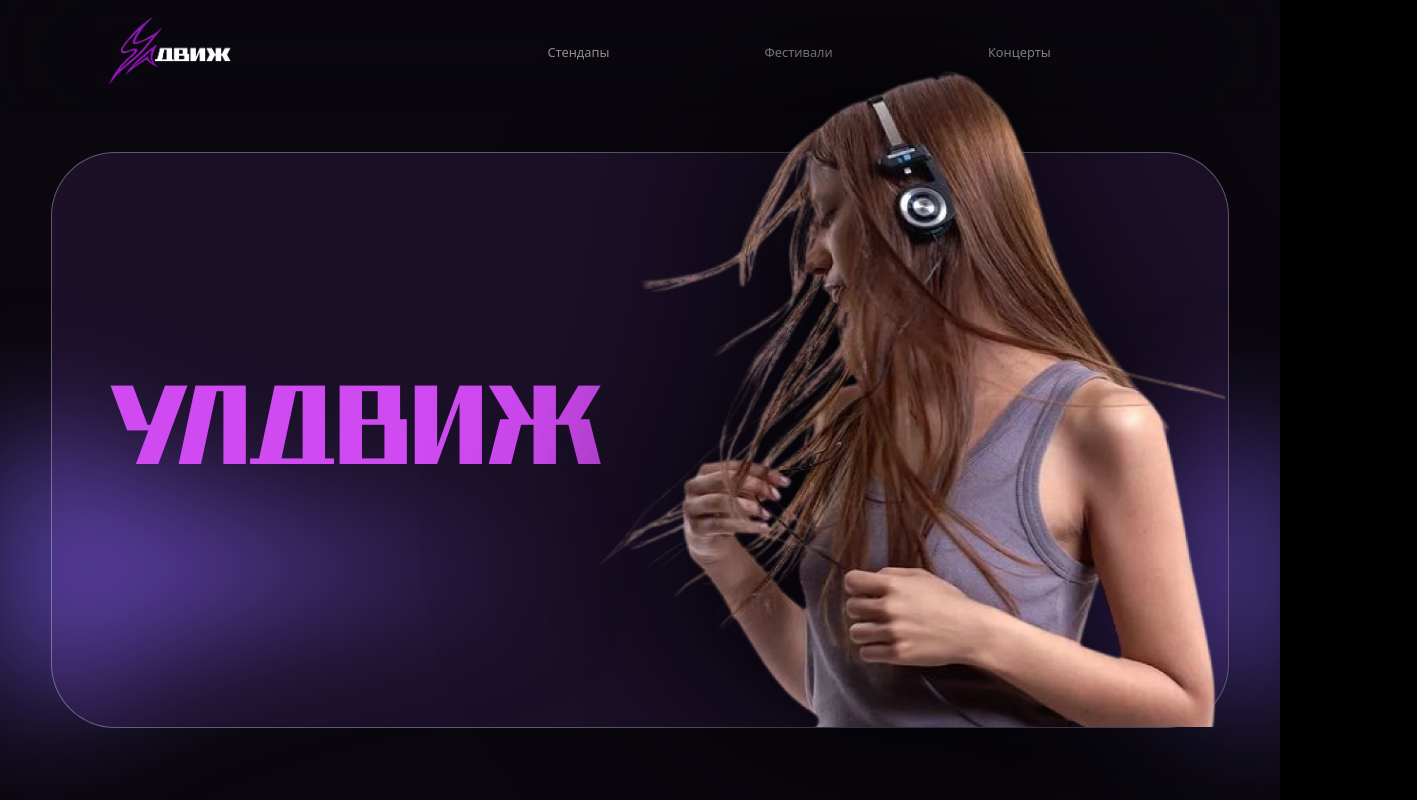
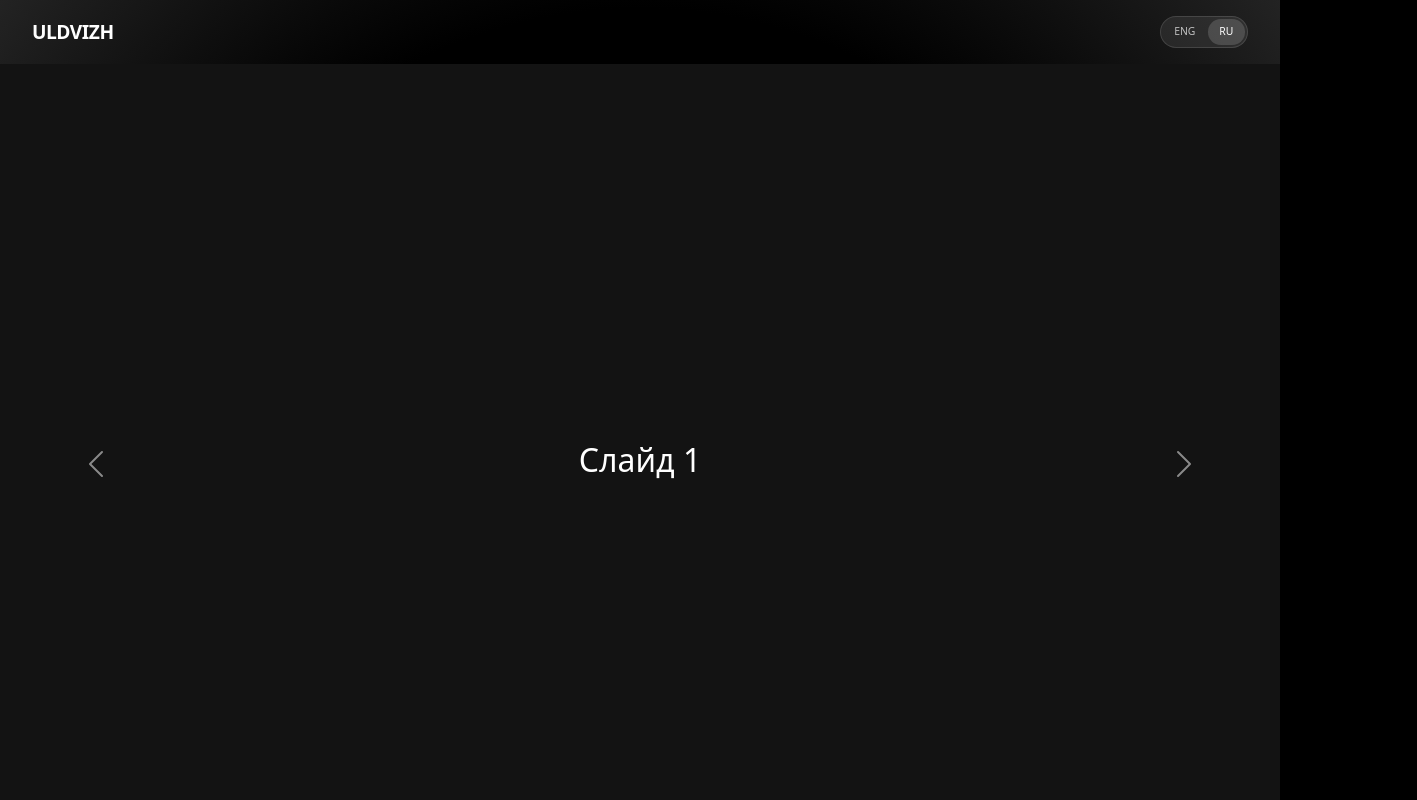
Before and after one commit to Uldvizh/frontend, a React (Vite) app: page / in a window 1280 px wide. Shown: the top 800 px of the page, 1417 px wide, since content can reach past the window. Built offline with nearby package versions, Linux system fonts and the light colour scheme.

Commit message:
Изменения шапки и главной

```diff
--- a/package.json
+++ b/package.json
@@ -13,6 +13,7 @@
     "bootstrap": "^5.3.8",
     "framer-motion": "^14.1.0",
     "react": "^19.2.8",
+    "react-bootstrap": "^2.10.10",
     "react-dom": "^19.2.8",
     "react-router-dom": "^7.18.4"
   },
--- a/src/components/Header/Header.css
+++ b/src/components/Header/Header.css
@@ -1,30 +1,314 @@
-.navbar{
+@font-face {
+  font-family: 'Sclate';
+  src: url('./fonts/Sclate.ttf') format('truetype');
+  font-weight: normal;
+  font-style: normal;
+}
 
-    border-radius: 1rem;
+* {
+  margin: 0;
+  padding: 0;
+}
+
+:root {
+  --accent-bg: rgb(36, 1, 61);
+  background-color: black;
+}
+
+body {
+  width: 100vw;
+  height: 100%;
+  padding-top: 8cqh;
+  background: radial-gradient(black 70%,rgb(35, 35, 35));
+}
+
+.bg-color {
+  background-color: var(--accent-bg);
+}
+
+.main {
+  height: 100svh;
   width: 100%;
-    backdrop-filter: blur(70px);
+  background-color: #0A070E;
 }
-.logoHeader{
-    height: 10cqh;
+
+#main1 {
+  overflow: hidden;
+  width: 100%;
 }
-ul{
+
+.background-canvas {
+  width: 100vw;
+  height: 100svh;
+  display: flex;
+  justify-content: center;
+  align-items: center;
+  flex-wrap: nowrap;
+  overflow: hidden;
+}
+
+.background-canvas svg {
+  width: 1421;
+  height: 779;
+  angle: 0 deg;
+  opacity: 1;
+  top: 31.4cqh;
+}
+
+.mainBarCanvas {
+  position: absolute;
+  width: 92cqw;
+  height: 72cqh;
+  top: 19cqh;
+  border-radius: 8cqh;
+  display: flex;
+  justify-content: center;
+  align-items: center;
+  backdrop-filter: blur(4cqh) saturate(-180%);
+  -webkit-backdrop-filter: blur(20px) saturate(180%);
+  background-color: rgba(148, 83, 223, 0.197);
+  border: 1px solid rgba(255, 255, 255, 0.3);
+  opacity: 1;
+}
+
+.left-bar-Canvas {
+  width: 45%;
+  height: 100%;
+  display: flex;
+  align-items: start;
+  padding-left: 5cqh;
+  justify-content: center;
+  flex-direction: column;
+}
+
+.right-bar-Canvas {
+  width: 55%;
+  height: 100%;
+  display: flex;
+  justify-content: center;
+  align-items: end;
+}
+
+.textLabel {
+  font-family: 'Sclate';
+  font-style: normal;
+  font-weight: 400;
+  font-size: 14cqh;
+  line-height: 15cqh;
+  color: #fefefe;
+  filter: drop-shadow(2px 2px 10px black);
+  display: flex;
+}
+
+.textLabel span {
+  color: rgb(203, 150, 253);
+}
+
+.GirlCanvas {
+  width: 80cqh;
+  filter: drop-shadow(-5cqh .2cqh 12cqh rgb(0, 0, 0));
+}
+
+#ActionButton {
+  color: whitesmoke;
+}
+
+.goLowerButton {
+  width: 30cqh;
+  height: 6cqh;
+  font-weight: 400;
+  font-style: Regular;
+  font-size: 2cqh;
+  line-height: 100%;
+  letter-spacing: 0%;
+  text-align: center;
+  vertical-align: middle;
+  background: rgba(218, 71, 255, 0.34);
+  border-radius: 8cqh;
+}
+
+.qwe {
+  position: absolute;
+  width: 177.1cqh;
+  height: 84.4cqh;
+  background: rgba(255, 255, 255, 0.01);
+  border-radius: 10.9cqh;
+}
+
+.fullscreen-carousel {
+  width: 100vw;
+  height: 100svh;
+  position: absolute;
+  top: 0;
+  left: 0;
+}
+
+.fullscreen-carousel .carousel-inner {
+  height: 100%;
+}
+
+.fullscreen-carousel .carousel-item {
+  height: 100%;
+}
+
+.carousel-slide {
+  width: 100%;
+  height: 100%;
+  display: flex;
+  justify-content: center;
+  align-items: center;
+  font-size: 4rem;
+  color: white;
+}
+
+.bg-primary {
+  background: linear-gradient(135deg, #131313 0%, #131313 100%);
+}
+
+.bg-secondary {
+  background: linear-gradient(135deg, #9a999a 0%, #010101 100%);
+}
+
+.bg-dark {
+  background: linear-gradient(135deg, #4facfe 0%, #00f2fe 100%);
+}
+
+.background-canvas {
+  position: relative;
+  width: 100vw;
+  height: 100svh;
+  display: block;
+  overflow: hidden;
+}
+
+.header {
+  position: fixed;
+  top: 2cqh;
+  left: 50%;
+  transform: translateX(-50%);
+  z-index: 1000;
+  transition: all .35s;
+}
+
+.header-expanded {
+  width: 100%;
+  max-width: 100vw;
+  padding: 0 4cqh;
+  background: transparent;
+  backdrop-filter: none;
+  -webkit-backdrop-filter: none;
+  border-radius: 1cqh;
+
+}
+
+.header-collapsed {
+  width: 45%;
+  min-width: 35cqh;
+  max-width: 50cqh;
+  padding: 1cqh 2cqh;
+  background: rgba(255, 255, 255, 0.08);
+  backdrop-filter: blur(20px) saturate(180%);
+  -webkit-backdrop-filter: blur(20px) saturate(180%);
+  border-radius: 5cqh;
+  box-shadow: 0 0.8cqh 3.2cqh rgba(0, 0, 0, 0.4);
+}
+
+.header-container {
+  width: 100%;
+  display: flex;
+  justify-content: space-between;
+  align-items: center;
+}
+
+.header-left {
   display: flex;
   align-items: center;
-    justify-content: space-evenly;
 }
 
+.logo-wrapper {
+  display: flex;
+  align-items: center;
+  transition: all 1s ease;
+}
 
-.offcanvas{
-    overflow: hidden;
+.logo {
   display: flex;
-    justify-content: center;
+  align-items: center;
+  font-size: 2.4cqh;
+  font-weight: 700;
+  color: #ffffff;
+  letter-spacing: -0.5px;
+  transition: all 1s ease;
 }
-.offcanvas-body ul{
+
+.header-collapsed .logo {
+  font-size: 1.8cqh;
+}
+
+.logo-text {
+  font-weight: 700;
+  transition: all 0.5s ease;
+}
+
+.header-right {
   display: flex;
-    justify-content: space-evenly;
   align-items: center;
-    width: 100%;
+  gap: 1.2cqh;
 }
-.nav-link{
-    font-size: 1.6cqh;
+
+.language-toggle {
+  display: flex;
+  background: rgba(255, 255, 255, 0.08);
+  border: 1px solid rgba(255, 255, 255, 0.12);
+  border-radius: 2cqh;
+  padding: 0.3cqh;
+  gap: 0.2cqh;
+  transition: all 0.5s ease;
 }
+
+.header-collapsed .language-toggle {
+  padding: 0.2cqh;
+  background: rgba(255, 255, 255, 0.12);
+}
+
+.lang-btn {
+  padding: 0.6cqh 1.4cqh;
+  border-radius: 1.6cqh;
+  border: none;
+  background: transparent;
+  color: rgba(255, 255, 255, 0.7);
+  font-size: 1.3cqh;
+  font-weight: 500;
+  cursor: pointer;
+  transition: all 0.3s ease;
+  font-family: inherit;
+}
+
+.header-collapsed .lang-btn {
+  padding: 0.4cqh 1cqh;
+  font-size: 1.1cqh;
+}
+
+.lang-btn:hover {
+  color: #ffffff;
+}
+
+.lang-btn.active {
+  background: rgba(255, 255, 255, 0.15);
+  color: #ffffff;
+}
+
+@keyframes slideDown {
+  from {
+    transform: translateX(-50%) translateY(-100%);
+    opacity: 0;
+  }
+  to {
+    transform: translateX(-50%) translateY(0);
+    opacity: 1;
+  }
+}
+
+.header {
+  animation: slideDown 0.6s;
+}
--- a/src/components/Header/Header.tsx
+++ b/src/components/Header/Header.tsx
@@ -1,74 +1,38 @@
-import 'bootstrap/dist/css/bootstrap.min.css';
-import 'bootstrap/dist/js/bootstrap.bundle.min.js';
-import { Link } from "react-router-dom";
-import Logo from "./../../assets/logo.png"
-import "./Header.css";
-const Navbar = () => {
+import { useState, useEffect } from 'react';
+import './Header.css';
+
+const Header = () => {
+  const [isScrolled, setIsScrolled] = useState(false);
+
+  useEffect(() => {
+    const handleScroll = () => {
+      setIsScrolled(window.scrollY > 50);
+    };
+
+    window.addEventListener('scroll', handleScroll, { passive: true });
+    return () => window.removeEventListener('scroll', handleScroll);
+  }, []);
+
   return (
-    <nav className="navbar navbar-expand-lg navbar-dark shadow-sm">
-      <div className="container">
-        <Link className="navbar-brand fw-bold" to="/">
-          <img className='logoHeader' src={Logo} alt="" />
-        </Link>
+    <header className={`header ${isScrolled ? 'header-collapsed' : 'header-expanded'}`}>
+      <div className="header-container">
+        <div className="header-left">
+          <div className="logo-wrapper">
+            <div className="logo">
+              <span className="logo-text">ULDVIZH</span>
+            </div>
+          </div>
+        </div>
 
-        <button
-          className="navbar-toggler"
-          type="button"
-          data-bs-toggle="offcanvas"
-          data-bs-target="#mainNavbar"
-          aria-controls="mainNavbar"
-          aria-label="Переключить навигацию"
-        >
-          <span className="navbar-toggler-icon"></span>
-        </button>
-
-        <div
-          className="offcanvas offcanvas-end"
-          id="mainNavbar"
-          aria-labelledby="mainNavbarLabel"
-        >
-          <div className="offcanvas-header">
-            <h5 className="offcanvas-title text-white" id="mainNavbarLabel">
-              УлДвиж
-            </h5>
-            <button
-              type="button"
-              className="btn-close btn-close-white"
-              data-bs-dismiss="offcanvas"
-              aria-label="Закрыть"
-            ></button>
-          </div>
-
-          <div className="offcanvas-body">
-            <ul className="navbar-nav me-auto mb-2 mb-lg-0">
-              <li className="nav-item">
-
-              </li>
-              <li className="nav-item">
-                <Link className="nav-link" to="/events">
-                  Стендапы
-                </Link>
-              </li>
-
-
-
-
-              <li className="nav-item">
-                <Link className="nav-link" to="/loginDev">
-                  Фестивали
-                </Link>
-              </li>
-              <li className="nav-item">
-                <Link className="nav-link" to="/afishaAdmin">
-                  Концерты
-                </Link>
-              </li>
-            </ul>
+        <div className="header-right">
+          <div className="language-toggle">
+            <button className="lang-btn">ENG</button>
+            <button className="lang-btn active">RU</button>
           </div>
         </div>
       </div>
-    </nav>
+    </header>
   );
 };
 
-export default Navbar;
+export default Header;
--- a/src/index.css
+++ b/src/index.css
@@ -136,11 +136,10 @@ body{
   display: flex;
   justify-content: center;
   align-items: center;
-
   /* Liquid Glass эффект */
-  backdrop-filter: blur(2cqh) saturate(-180%);
+  backdrop-filter: blur(4cqh) saturate(-180%);
   -webkit-backdrop-filter: blur(20px) saturate(180%);
-  background-color: rgba(148, 83, 223, 0.126);
+  background-color: rgba(148, 83, 223, 0.197);
   /* Граница с градиентом для эффекта стекла */
   border: 1px solid rgba(255, 255, 255, 0.3);
 
@@ -153,8 +152,10 @@ body{
   width: 45%;
   height: 100%;
   display: flex;
-  align-items: center;
+  align-items: start;
+  padding-left: 5cqh;
   justify-content: center;
+  flex-direction: column;
 
 }
 .right-bar-Canvas{
@@ -169,11 +170,93 @@ font-family: 'Sclate';
 font-style: normal;
 font-weight: 400;
 font-size: 14cqh;
-line-height: 209px;
-color: #CF4AF1;
-margin-left:10cqh;
+line-height: 15cqh;
+color: #fefefe;
+filter: drop-shadow(2px 2px 10px black);
+display: flex;
+}
+.textLabel span{
+  color: rgb(203, 150, 253);
 }
 .GirlCanvas{
   width: 80cqh;
   filter: drop-shadow(-5cqh .2cqh 12cqh rgb(0, 0, 0));
 }
+#ActionButton{
+  color: whitesmoke;
+}
+.goLowerButton{
+width: 30cqh;
+height: 6cqh;
+font-weight: 400;
+font-style: Regular;
+font-size: 2cqh;
+line-height: 100%;
+letter-spacing: 0%;
+text-align: center;
+vertical-align: middle;
+background: rgba(218, 71, 255, 0.34);
+border-radius: 8cqh;
+
+}
+.qwe{
+  /* Rectangle 2 */
+
+position: absolute;
+width: 1771px;
+height: 844px;
+
+background: rgba(255, 255, 255, 0.01);
+border-radius: 109px;
+
+}
+
+/* Растягиваем карусель на весь экран */
+.fullscreen-carousel {
+    width: 100vw;
+    height: 100svh;
+    position: absolute;
+    top: 0;
+    left: 0;
+}
+
+.fullscreen-carousel .carousel-inner {
+    height: 100%;
+}
+
+.fullscreen-carousel .carousel-item {
+    height: 100%;
+}
+
+/* Слайды на весь экран */
+.carousel-slide {
+    width: 100%;
+    height: 100%;
+    display: flex;
+    justify-content: center;
+    align-items: center;
+    font-size: 4rem;
+    color: white;
+}
+
+/* Цвета для слайдов */
+.bg-primary {
+    background: linear-gradient(135deg, #131313 0%, #131313 100%);
+}
+
+.bg-secondary {
+    background: linear-gradient(135deg, #9a999a 0%, #010101 100%);
+}
+
+.bg-dark {
+    background: linear-gradient(135deg, #4facfe 0%, #00f2fe 100%);
+}
+
+/* Убираем центрирование у background-canvas, чтобы карусель могла растянуться */
+.background-canvas {
+    position: relative;
+    width: 100vw;
+    height: 100svh;
+    display: block;
+    overflow: hidden;
+}
--- a/src/pages/Home.tsx
+++ b/src/pages/Home.tsx
@@ -1,58 +1,40 @@
 import Header from "./../components/Header/Header";
-import AnimatedArrow from './../components/AnimatedArrow/AnimatedArrow';
-import GirlCanvas from "./../assets/canvasGrl.png";
+import { Carousel } from 'react-bootstrap';
 
 const Home = () => {
     return (
         <div>
             <main className="main" id="main1">
-              <Header></Header>
-               <div className="background-canvas">
+                <Header />
 
+                <div className="background-canvas">
+                    <Carousel className="fullscreen-carousel" fade={false} controls={true} indicators={true}>
+                        <Carousel.Item>
+                            <div className="carousel-slide bg-primary">
+                                <h2>Слайд 1</h2>
+                            </div>
+                        </Carousel.Item>
 
+                        <Carousel.Item>
+                            <div className="carousel-slide bg-secondary">
+                                <h2>Слайд 2</h2>
+                            </div>
+                        </Carousel.Item>
 
-<svg width="1634" height="1066" viewBox="0 0 1634 1066" fill="none" xmlns="http://www.w3.org/2000/svg">
-<g filter="url(#filter0_f_12_68)">
-<path d="M27.2762 300C402.336 512.796 684.578 615.624 1334 682.245C776.67 758.118 458.389 809.785 27.2762 1079L-87 682.245L27.2762 300Z" fill="#4C3A90"/>
-</g>
-<defs>
-<filter id="filter0_f_12_68" x="-387" y="0" width="2021" height="1379" filterUnits="userSpaceOnUse" color-interpolation-filters="sRGB">
-<feFlood flood-opacity="0" result="BackgroundImageFix"/>
-<feBlend mode="normal" in="SourceGraphic" in2="BackgroundImageFix" result="shape"/>
-<feGaussianBlur stdDeviation="150" result="effect1_foregroundBlur_12_68"/>
-</filter>
-</defs>
-</svg>
-                 <svg width="1507" height="1066" viewBox="0 0 1507 1066" fill="none" xmlns="http://www.w3.org/2000/svg">
-<g filter="url(#filter0_f_12_67)">
-<path d="M1497.29 300C1153.64 512.796 895.037 615.624 300 682.245C810.657 758.118 1102.28 809.785 1497.29 1079L1602 682.245L1497.29 300Z" fill="#4C3A90"/>
-</g>
-<defs>
-<filter id="filter0_f_12_67" x="0" y="0" width="1902" height="1379" filterUnits="userSpaceOnUse" color-interpolation-filters="sRGB">
-<feFlood flood-opacity="0" result="BackgroundImageFix"/>
-<feBlend mode="normal" in="SourceGraphic" in2="BackgroundImageFix" result="shape"/>
-<feGaussianBlur stdDeviation="150" result="effect1_foregroundBlur_12_67"/>
-</filter>
-</defs></svg>
-
-
-<div className="mainBarCanvas">
-    <div className="bar-canvas left-bar-Canvas">
-        <h1 className="textLabel">УЛДВИЖ</h1>
-    </div>
-    <div className="bar-canvas right-bar-Canvas">
-        <img className="GirlCanvas" src={GirlCanvas} alt="" />
-    </div>
-</div>
-
-
-
-               </div>
-
-
+                        <Carousel.Item>
+                            <div className="carousel-slide bg-dark">
+                                <h2>Слайд 3</h2>
+                            </div>
+                        </Carousel.Item>
+                    </Carousel>
+                </div>
             </main>
 
-
+            <main className="main" id="main2">
+                <svg className="qwe" width="1771" height="844" viewBox="0 0 1771 844" fill="none" xmlns="http://www.w3.org/2000/svg">
+                    <rect width="1771" height="844" rx="109" fill="white" fillOpacity="0.01"/>
+                </svg>
+            </main>
         </div>
     );
 };
```
Also changed, not shown: 1 other file (tests, documents, lock files or other folders). Lines whose indentation alone changed are shown as unchanged.
